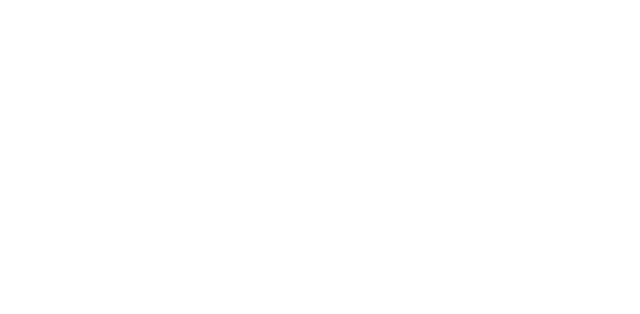
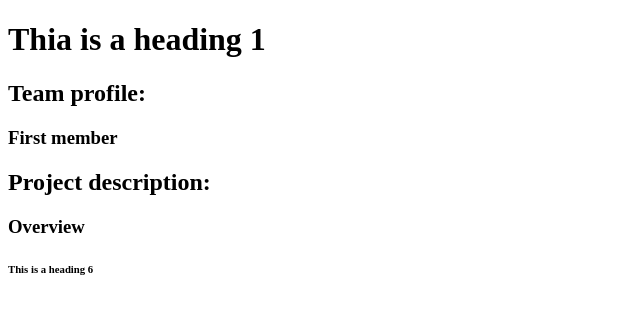
Before and after one commit to Ha-Thuy-Chi/ITWorld, a plain HTML site: page index.html in a window 1280 px wide. Shown: the whole page, without its empty margins (0-640 px from the left). Drawn offline with Linux system fonts and the light colour scheme.

Commit message:
Adding some headings to index.html file

```diff
--- a/index.html
+++ b/index.html
@@ -5,6 +5,11 @@
     <title>Ha Thuy Chi</title>
   </head>
   <body>
-
+    <h1>Thia is a heading 1</h1>
+    <h2>Team profile:</h2>
+    <h3>First member</h3>
+    <h2>Project description:</h2>
+    <h3>Overview</h3>
+    <h6>This is a heading 6</h6>
   </body>
 </html>
```
